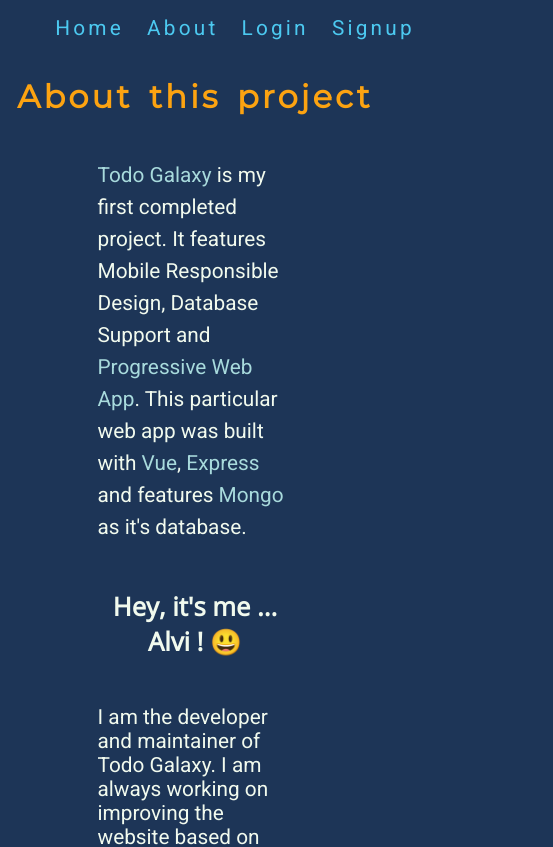
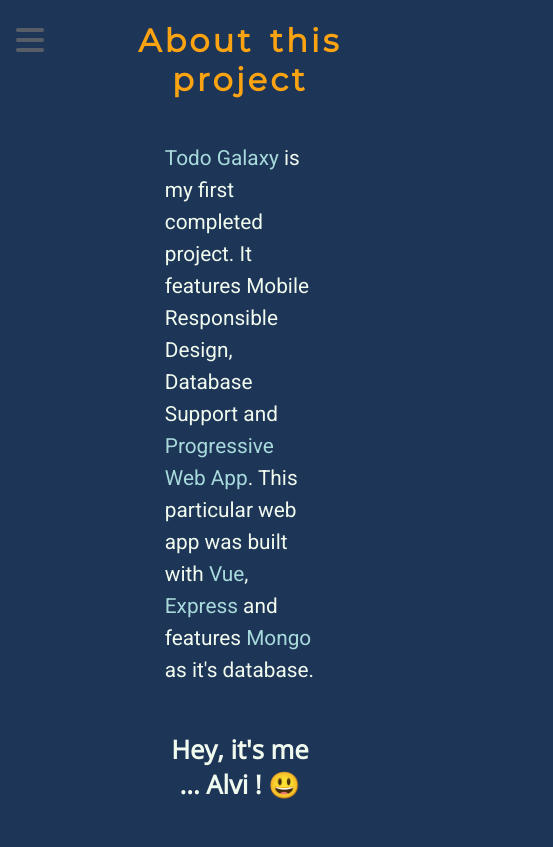
Before and after one commit to AlviDervishaj/todo-web-app, a Vue app: page /about in a window 390 px wide. Shown: the top 847 px of the page, 553 px wide, since content can reach past the window. Built offline with nearby package versions, Linux system fonts and the light colour scheme.

Commit message:
Made Navbar responsive

```diff
--- a/public/index.html
+++ b/public/index.html
@@ -6,6 +6,7 @@
     <meta name="viewport" content="width=device-width,initial-scale=1.0">
     <script src="https://kit.fontawesome.com/981a114c7a.js" crossorigin="anonymous"></script>
     <link rel="icon" href="<%= BASE_URL %>favicon.ico">
+
     <title>Todo Galaxy</title>
   </head>
   <body>
--- a/src/App.vue
+++ b/src/App.vue
@@ -1,7 +1,9 @@
 <template>
   <div id="view">
     <Navigation />
-    <router-view></router-view>
+    <div id="route-view">
+      <router-view></router-view>
+    </div>
   </div>
 </template>
 
@@ -21,12 +23,16 @@
 @import url("https://fonts.googleapis.com/css2?family=Open+Sans&display=swap");
 #view {
   text-align: center;
-  width: 100%;
-  height: 100%;
+  width: 100vw;
+  height: 100vh;
+  #route-view {
+    z-index: 1;
+  }
 }
 body {
   background-color: #1d3557;
   margin: 0;
+  padding: 0;
   overflow-x: hidden;
   overflow-y: auto;
   color: #f1faee;
--- a/src/components/Navigation.vue
+++ b/src/components/Navigation.vue
@@ -1,24 +1,46 @@
 <template>
-  <nav id="navigation">
+  <nav id="navigation" class="navigationx2">
     <ul class="links">
+      <li class="link li-bars">
+        <router-link class="link-item" to="#" @click="openMenu">
+          <i class="fas fa-bars bars icon"></i>
+          <span class="link-text">Navbar</span>
+        </router-link>
+      </li>
       <li class="link home">
-        <router-link class="link-text" to="/">Home</router-link>
+        <router-link class="link-item" to="/"
+          ><i class="fas fa-home icon"></i>
+          <span class="link-text">Home</span></router-link
+        >
       </li>
       <li class="link about">
-        <router-link class="link-text" to="/about">About</router-link>
+        <router-link class="link-item" to="/about"
+          ><i class="fas fa-info-circle icon"></i>
+          <span class="link-text">About</span></router-link
+        >
       </li>
       <li class="link todos">
-        <router-link class="link-text" to="/todos">Todos</router-link>
+        <router-link class="link-item" to="/todos"
+          ><i class="fas fa-list-ol icon"></i>
+          <span class="link-text">Todos</span>
+        </router-link>
       </li>
       <li class="link login">
-        <router-link class="link-text" to="/login">Login</router-link>
+        <router-link class="link-item" to="/login"
+          ><i class="fas fa-sign-in-alt icon"></i>
+          <span class="link-text">Login</span>
+        </router-link>
       </li>
       <li class="link signup">
-        <router-link class="link-text" to="/signup">Signup</router-link>
+        <router-link class="link-item" to="/signup"
+          ><i class="fas fa-user-plus icon"></i>
+          <span class="link-text">Signup</span>
+        </router-link>
       </li>
       <li class="link logout">
-        <router-link class="link-text" @click="logoutUser" to="#">
-          Logout
+        <router-link class="link-item" @click="logoutUser" to="#">
+          <i class="fas fa-sign-out-alt icon"></i>
+          <span class="link-text">Logout</span>
         </router-link>
       </li>
     </ul>
@@ -56,8 +78,18 @@
       // Redirect user to home page
       window.location = "/";
     }
+
+    function openMenu() {
+      var navbar = document.querySelector("nav#navigation");
+      if (navbar.className === "navigationx2") {
+        navbar.className += " responsive";
+      } else {
+        navbar.className = "navigationx2";
+      }
+    }
     return {
-      logoutUser
+      logoutUser,
+      openMenu
     };
   }
 };
@@ -76,27 +108,151 @@
     display: flex;
     justify-content: space-evenly;
     align-items: center;
+    padding: 0;
     .link {
       width: fit-content;
       height: fit-content;
       list-style-type: none;
-      a,
-      .link-text {
-        font-size: 1.3rem;
+      text-align: center;
+      .link-item {
+        .icon {
+          display: none;
+        }
+        height: 2rem;
+        color: #4cc9f0;
         text-decoration: none;
-        color: #4cc9f0;
-        font-family: "Roboto", sans-serif;
+        padding: 0.5rem;
+        transition: all 0.3s ease;
+        letter-spacing: 0.2rem;
         border-bottom: 2px solid transparent;
-        transition: all 0.3s ease;
-        padding: 0.5rem;
-        padding-top: 0;
-        letter-spacing: 0.2rem;
-        &:hover {
-          border-bottom-color: #4cc9f0;
+        .link-text {
+          text-decoration: none;
+          color: inherit;
+          font-family: "Montserrat", sans-serif;
+          font-size: 1.2rem;
         }
       }
-      &.logout {
-        display: block;
+    }
+  }
+}
+/*Small Screens */
+@media only screen and (max-width: 920px) {
+  :root {
+    font-size: 14px;
+  }
+  #navigation {
+    position: relative;
+    width: fit-content;
+    height: fit-content;
+    transition: width 200ms ease;
+    display: flex;
+    flex-direction: column;
+    align-items: center;
+    transition: all 200ms ease;
+    float: left;
+    &.responsive {
+      position: fixed;
+      left: 0;
+      top: 0;
+      width: 12rem;
+      height: 100%;
+      padding-bottom: 10rem;
+      margin: 0;
+      background-color: #13293d;
+      .links {
+        .link {
+          &.home,
+          &.about,
+          &.todos,
+          &.login,
+          &.signup,
+          &.logout {
+            display: block;
+          }
+          &:last-child {
+            margin-bottom: 3rem;
+          }
+          &.li-bars {
+            display: inline;
+            margin-bottom: auto;
+          }
+
+          .link-item {
+            .icon {
+              margin-right: 2rem;
+            }
+            .link-text {
+              display: block;
+              color: #fff;
+            }
+          }
+        }
+      }
+    }
+    .links {
+      padding: 0;
+      margin: 0;
+      display: flex;
+      flex-direction: column;
+      align-items: center;
+      .link {
+        width: 100%;
+        margin: 1rem 0;
+        &.home,
+        &.about,
+        &.todos,
+        &.login,
+        &.signup,
+        &.logout {
+          display: none;
+        }
+        .link-item {
+          display: flex;
+          align-items: flex-end;
+          filter: grayscale(100%) opacity(0.7);
+          transition: filter 200ms ease;
+          .icon {
+            display: inline;
+            font-size: 2rem;
+            margin: 0 0.5rem;
+            color: #df49a6;
+          }
+          .link-text {
+            display: none;
+          }
+          &:hover {
+            filter: grayscale(0%) opacity(1);
+          }
+        }
+        &.logout {
+          margin-top: auto;
+        }
+      }
+    }
+  }
+}
+/*Large Screens */
+@media only screen and (min-width: 920px) {
+  :root {
+    font-size: 16px;
+  }
+  #navigation {
+    .links {
+      .link {
+        &.li-bars {
+          display: none;
+        }
+        .link-item {
+          &:hover {
+            border-bottom-color: #4cc9f0;
+          }
+        }
+        &.logout {
+          display: block;
+        }
+        &.li-bars {
+          display: none;
+        }
       }
     }
   }
--- a/src/views/About.vue
+++ b/src/views/About.vue
@@ -95,6 +95,7 @@
   align-items: center;
   font-size: 1.3rem;
   font-family: "Roboto", sans-serif;
+  float: right;
   .heading {
     font-family: "Montserrat", sans-serif;
     letter-spacing: 0.2rem;
@@ -175,4 +176,9 @@
     }
   }
 }
+@media only screen and (max-width: 920px) {
+  #about {
+    width: 77%;
+  }
+}
 </style>
--- a/src/views/Home.vue
+++ b/src/views/Home.vue
@@ -37,7 +37,6 @@
 #home {
   width: 100%;
   height: 100%;
-  margin-top: 2rem;
   .heading {
     font-family: "Montserrat", sans-serif;
     letter-spacing: 0.2rem;
--- a/src/views/Todo.vue
+++ b/src/views/Todo.vue
@@ -1,7 +1,7 @@
 <template>
   <div id="todo-app">
     <div id="todo-form">
-      <h1 class="heading">Todos</h1>
+      <h1 class="heading">Todo Galaxy</h1>
       <input
         type="text"
         placeholder="Add new todo"
```
Also changed, not shown: 1 other file (tests, documents, lock files or other folders).
